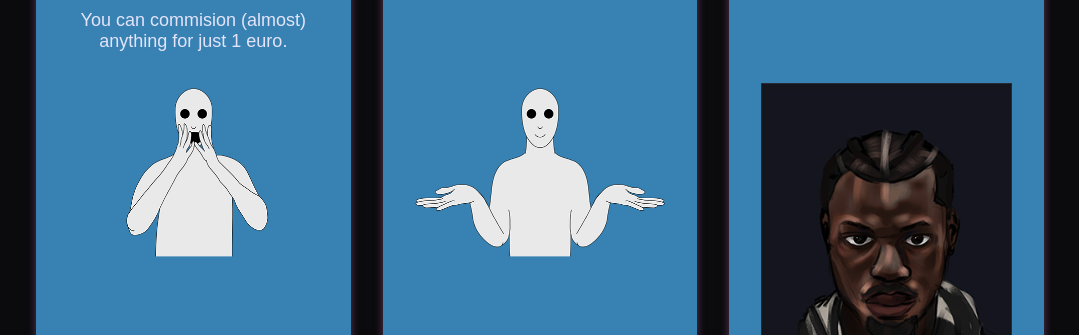
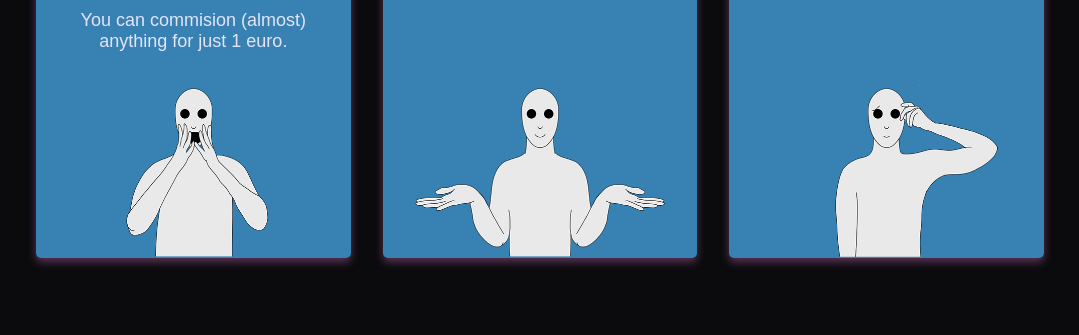
Before and after one commit to Coolshitmaker/artroulette, a website built with Vite: page index.html in a window 1280 px wide. Shown: the part 446-781 px from the top of the page, without its empty margins (100-1179 px from the left). Built offline with nearby package versions, Linux system fonts and the light colour scheme; a web font is replaced by a local one.

Commit message:
fixing imaages

```diff
--- a/index.html
+++ b/index.html
@@ -89,7 +89,7 @@
             <p class="welcome-p">
 
             </p>
-                 <img src="./public/images/denzel_300w.jpg">
+                 <img src="./public/why.png">
                  </div>
           </div>
         </section>
```
